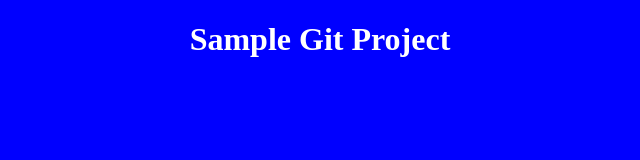
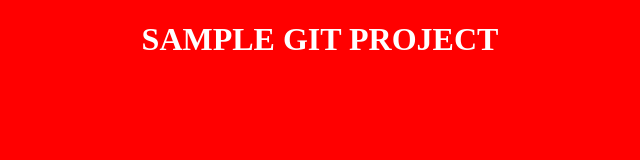
Before and after one commit to shakzz04/testing-git, a plain HTML site: page index.html in a window 1280 px wide. Shown: the whole page, without its empty margins (320-960 px from the left). Drawn offline with Linux system fonts and the light colour scheme.

Commit message:
background changed to red

```diff
--- a/style.css
+++ b/style.css
@@ -1,5 +1,8 @@
 body {
-    background: blue;
+    background: red;
+}
+h1 {
     color: white;
+    text-transform: uppercase;
     text-align: center;
 }
```
